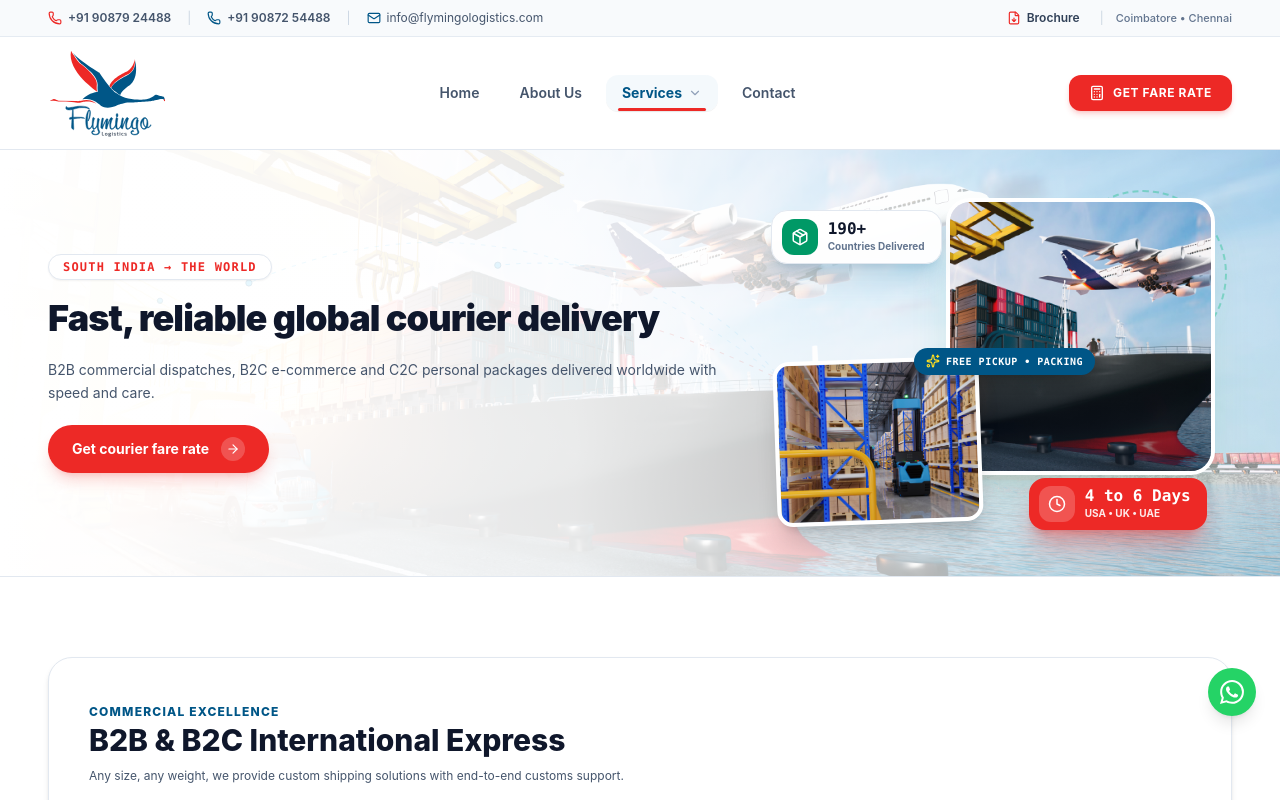
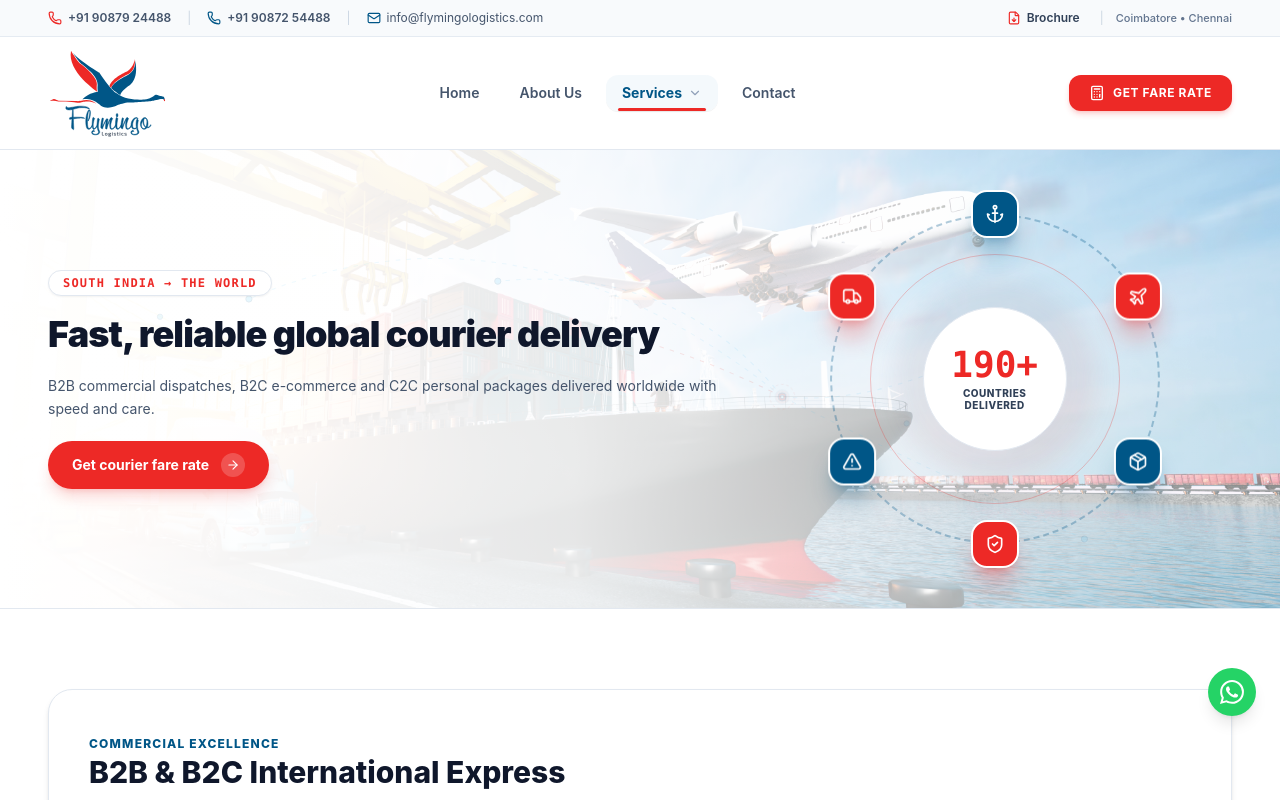
Before and after one commit to nanthakumarsts/Flymingo-Logistics, a React (Vite) app in the folder client/: page /services/international-courier in a window 1280 px wide. Shown: the top 800 px of the page. Built offline with nearby package versions, Linux system fonts and the light colour scheme.

Commit message:
Set Services Page rotating orbit wheel as default banner side design on all service detail pages

```diff
--- a/client/src/components/PageBanner.jsx
+++ b/client/src/components/PageBanner.jsx
@@ -1,12 +1,82 @@
 import React from 'react';
 import { ArrowRight } from 'lucide-react';
+import {
+  Anchor, Plane, Package, ShieldCheck, AlertTriangle, Truck
+} from 'lucide-react';
 import { FlightRouteMap } from './FlightRouteMap';
 import { BannerSideMotif } from './BannerSideMotif';
+
+const ORBIT_SERVICES = [
+  { id: 'ship-spares', short: 'Ship Spares', path: '/services/ship-spares-logistics', icon: Anchor },
+  { id: 'freight-forwarding', short: 'Freight', path: '/services/freight-forwarding', icon: Plane },
+  { id: 'international-courier', short: 'Courier', path: '/services/international-courier', icon: Package },
+  { id: 'customs-clearance', short: 'Customs', path: '/services/customs-clearance', icon: ShieldCheck },
+  { id: 'dg-shipping', short: 'DG Cargo', path: '/services/dangerous-goods-shipping', icon: AlertTriangle },
+  { id: 'international-relocation', short: 'Relocation', path: '/services/international-relocation', icon: Truck },
+];
+
+const css = `
+@keyframes bnr-spin { to { transform: rotate(360deg); } }
+@keyframes bnr-spin-rev { to { transform: rotate(-360deg); } }
+@keyframes bnr-float { 0%,100% { transform: translateY(0); } 50% { transform: translateY(-8px); } }
+@keyframes bnr-pulse { 0% { box-shadow: 0 0 0 0 rgba(232,41,31,.45); } 100% { box-shadow: 0 0 0 24px rgba(232,41,31,0); } }
+
+.bnr-orbit { animation: bnr-spin 36s linear infinite; }
+.bnr-counter { animation: bnr-spin-rev 36s linear infinite; }
+.bnr-slow { animation: bnr-spin 60s linear infinite; }
+.bnr-float { animation: bnr-float 6s ease-in-out infinite; }
+.bnr-pulse { animation: bnr-pulse 2.2s ease-out infinite; }
+`;
+
+export const ServicesOrbitVisual = () => (
+  <div className="relative w-[280px] h-[280px] lg:w-[330px] lg:h-[330px] m-4 select-none">
+    <style>{css}</style>
+    <div className="absolute inset-0 rounded-full border-2 border-dashed border-brand-blue/30 bnr-slow" aria-hidden="true" />
+    <div className="absolute inset-10 rounded-full border border-brand-red/25" aria-hidden="true" />
+    <div className="absolute inset-16 rounded-full bg-gradient-to-br from-brand-blue/10 to-brand-red/10 blur-md" aria-hidden="true" />
+
+    {/* spinning wheel with six nodes (icons stay upright) */}
+    <div className="bnr-orbit absolute inset-0">
+      {ORBIT_SERVICES.map((c, i) => {
+        const a = i * 60;
+        const Icon = c.icon;
+        return (
+          <div key={c.id} className="absolute inset-0" style={{ transform: `rotate(${a}deg)` }}>
+            <div className="absolute left-1/2 top-0 -translate-x-1/2 -translate-y-1/2">
+              <div style={{ transform: `rotate(${-a}deg)` }}>
+                <div className="bnr-counter">
+                  <a
+                    href={c.path}
+                    title={c.short}
+                    aria-label={c.short}
+                    className={`w-12 h-12 rounded-2xl flex items-center justify-center shadow-xl border-2 border-white hover:scale-110 transition-transform cursor-pointer ${
+                      i % 2 === 0 ? 'bg-brand-blue text-white shadow-brand-blue/30' : 'bg-brand-red text-white shadow-brand-red/30'
+                    }`}
+                  >
+                    <Icon className="w-5 h-5" />
+                  </a>
+                </div>
+              </div>
+            </div>
+          </div>
+        );
+      })}
+    </div>
+
+    {/* hub */}
+    <div className="absolute inset-0 flex items-center justify-center">
+      <div className="bnr-pulse bnr-float w-32 h-32 lg:w-36 lg:h-36 rounded-full bg-white border border-slate-200 shadow-2xl shadow-brand-blue/25 flex flex-col items-center justify-center text-center">
+        <span className="text-3xl lg:text-4xl font-black font-mono text-brand-red leading-none">190+</span>
+        <span className="mt-1 px-3 text-[10px] font-extrabold uppercase tracking-wider text-slate-700 leading-tight">Countries Delivered</span>
+      </div>
+    </div>
+  </div>
+);
 
 /**
  * Executive Image-Led Banner for Services & Inner Pages.
  * Compact height that fits comfortably within screen resolution.
- * Clean badge without '//', with bespoke side motif per category.
+ * Displays the signature services orbit wheel by default on service pages.
  */
 export function PageBanner({
   eyebrow,
@@ -18,20 +88,14 @@
   action,
   onAction,
   secondaryAction,
-  variant,
+  variant = 'orbit',
+  sideVisual,
   children
 }) {
   // Derive variant automatically if not explicitly passed
   const getVariant = () => {
     if (variant) return variant;
-    const str = `${title || ''} ${highlight || ''} ${eyebrow || ''}`.toLowerCase();
-    if (str.includes('spare') || str.includes('marine')) return 'ship-spares';
-    if (str.includes('freight') || str.includes('forward')) return 'freight-forwarding';
-    if (str.includes('courier') || str.includes('express')) return 'international-courier';
-    if (str.includes('custom')) return 'customs-clearance';
-    if (str.includes('danger') || str.includes('dg') || str.includes('hazardous')) return 'dg-shipping';
-    if (str.includes('relocation') || str.includes('mover')) return 'international-relocation';
-    return 'services';
+    return 'orbit';
   };
 
   const currentVariant = getVariant();
@@ -109,9 +173,15 @@
             {children}
           </div>
 
-          {/* Right: Signature Side Design Motif */}
+          {/* Right: Signature Side Design Motif (Services Orbit Wheel by default) */}
           <div className="lg:col-span-5 hidden sm:flex items-center justify-center">
-            <BannerSideMotif variant={currentVariant} />
+            {sideVisual ? (
+              sideVisual
+            ) : currentVariant === 'orbit' || currentVariant === 'services' ? (
+              <ServicesOrbitVisual />
+            ) : (
+              <BannerSideMotif variant={currentVariant} />
+            )}
           </div>
 
         </div>
```
